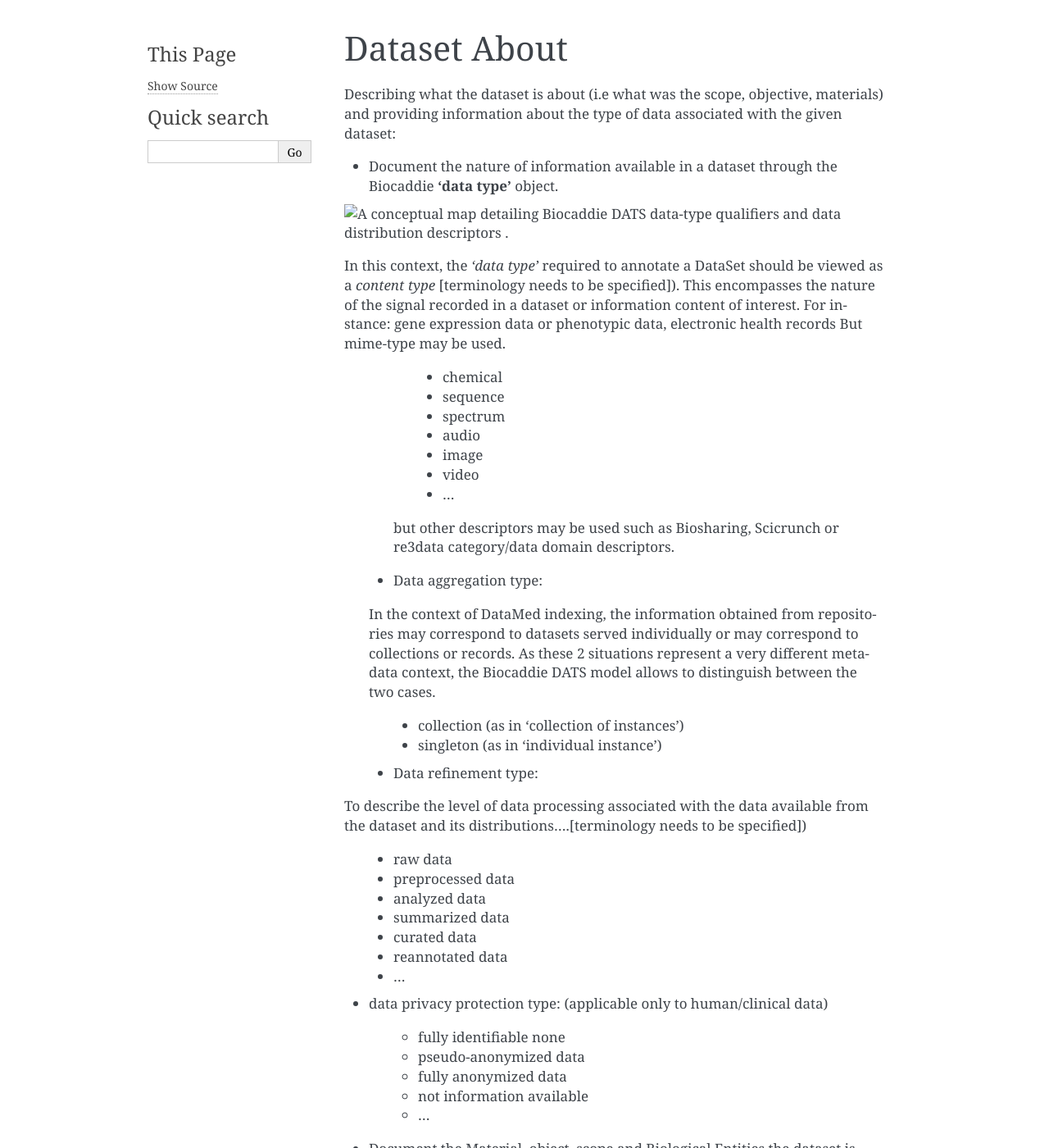
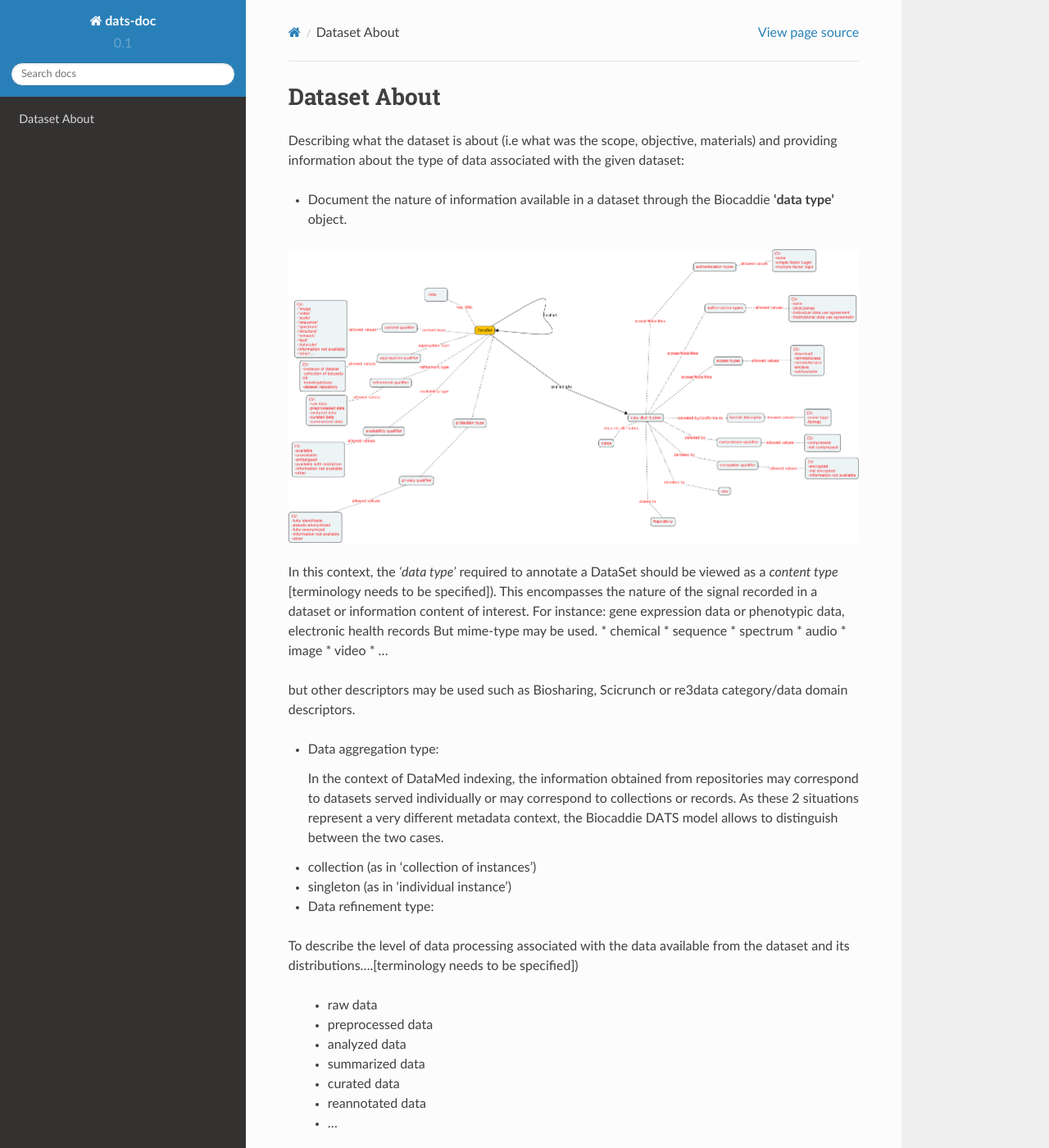
Before and after one commit to datatagsuite/docs, a Sphinx documentation site: the page built from source/dataset_about.rst, in a window 1280 px wide and 1400 px high. Shown: the whole window at 82% size. Built offline with Sphinx 7.4.7 and the Read the Docs theme 2.0.0, drawn with Linux system fonts in a browser that asks for light colours; some of the changed text lies outside the part shown.

Commit message:
Fixes to documentation files

```diff
--- a/source/conf.py
+++ b/source/conf.py
@@ -120,7 +120,7 @@ todo_include_todos = False
 # The theme to use for HTML and HTML Help pages.  See the documentation for
 # a list of builtin themes.
 #
-html_theme = 'alabaster'
+html_theme = 'sphinx_rtd_theme'
 
 # Theme options are theme-specific and customize the look and feel of a theme
 # further.  For a list of options available for each theme, see the
--- a/source/dataset_about.rst
+++ b/source/dataset_about.rst
@@ -6,28 +6,29 @@ Describing what the dataset is about (i.e what was the scope, objective, materia
 
 * Document the nature of information available in a dataset through the Biocaddie **'data type'** object.
 
-.. image:: ./img/DATS-v2.1-alpha-Distribution-Relation-and-Qualifiers.png
+.. image:: ./_static/DATS-v2.1-alpha-Distribution-Relation-and-Qualifiers.png
    :alt: A conceptual map detailing Biocaddie DATS data-type qualifiers and data distribution descriptors .
 
 In this context, the *‘data type’* required to annotate a DataSet should be viewed as a *content type* [terminology needs to be specified]). This encompasses the nature of the signal recorded in a dataset or information content of interest. For instance: gene expression data or phenotypic data, electronic health records
 But mime-type may be used.
-		* chemical
-		* sequence
-		* spectrum
-		* audio
-		* image
-		* video
-		* ...
+* chemical
+* sequence
+* spectrum
+* audio
+* image
+* video
+* ...
 
-	but other descriptors may be used such as Biosharing, Scicrunch or re3data category/data domain descriptors.
+but other descriptors may be used such as Biosharing, Scicrunch or re3data category/data domain descriptors.
 
-  * Data aggregation type:
+* Data aggregation type:
+
   In the context of DataMed indexing, the information obtained from repositories may correspond to datasets served individually or may correspond to collections or records. As these 2 situations represent a very different metadata context, the Biocaddie DATS model allows to distinguish between the two cases.
+* collection (as in 'collection of instances')
+* singleton (as in ‘individual instance’)
 
-		* collection (as in 'collection of instances')
-		* singleton (as in ‘individual instance’)
+* Data refinement type:
 
-  * Data refinement type:
 To describe the level of data processing associated with the data available from the dataset and its distributions....[terminology needs to be specified])
 
 		* raw data
@@ -52,6 +53,7 @@ To describe the level of data processing associated with the data available from
 * Document the nature of intervention and Treatment applied to the Material, if any or if applicable.
 
 * Data Types and specific Platform
+
 Currently, in DataMed, datasets can be search according to Data Type (.e.g Proteomics data) and/or by Platform (e.g. Illumina)
 DATS provides a mechanism via DataType object to qualify the nature of the data collected in a Dataset. The 4 facets/attributes allow to incrementally specify the type of information contained by the data and how it has been produced
 
--- a/source/dataset_distribution.rst
+++ b/source/dataset_distribution.rst
@@ -27,7 +27,7 @@ The same Dataset identified by accession number DRP000443 can be accessed throug
 While the distributions use the same Format, the accessURL are different as are the Repository but these distributions are all about the same dataset
 
 
-.. image:: ./img/DATS-v2.0-postSanDiego-Meeting-Dataset-Distribution-SRA-examples.png
+.. image:: ./_static/DATS-v2.0-postSanDiego-Meeting-Dataset-Distribution-SRA-examples.png
    :alt: A conceptual map detailing Biocaddie DATS distribution for an nucleic acid sequencing dataset as mirrored by 3 INSDC repositories: NCBI SRA, EBI ENA and DDBJ.
 
 The block below shows a snippet of a Biocaddie DATS JSON document holding key information about dataset distribution. Note the link to *access information* and *data file format* information.
```
Also changed, not shown: source/_static/DATS-v2.0-postSanDiego-Meeting-Dataset-Distribution-SRA-examples.png (renamed from img/DATS-v2.0-postSanDiego-Meeting-Dataset-Distribution-SRA-examples.png), source/_static/DATS-v2.1-alpha-Distribution-Relation-and-Qualifiers.png (renamed from img/DATS-v2.1-alpha-Distribution-Relation-and-Qualifiers.png).
